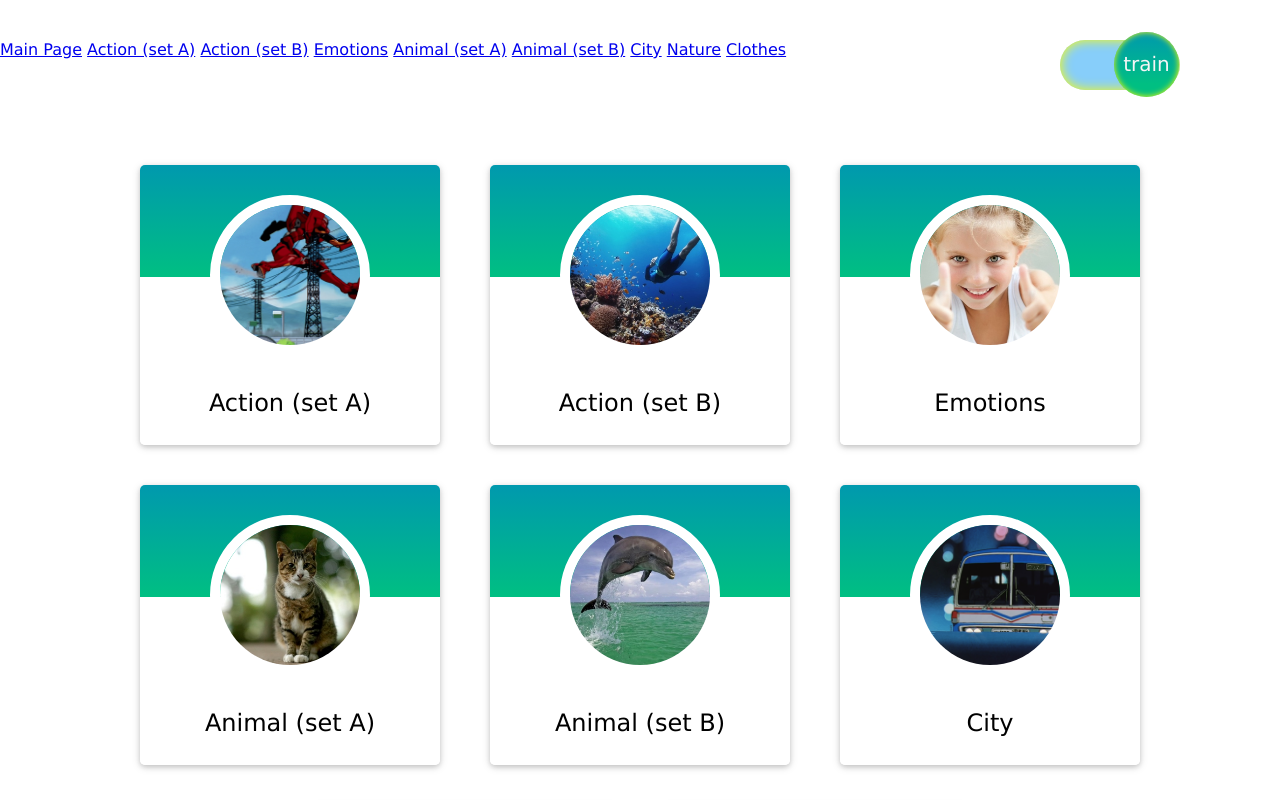
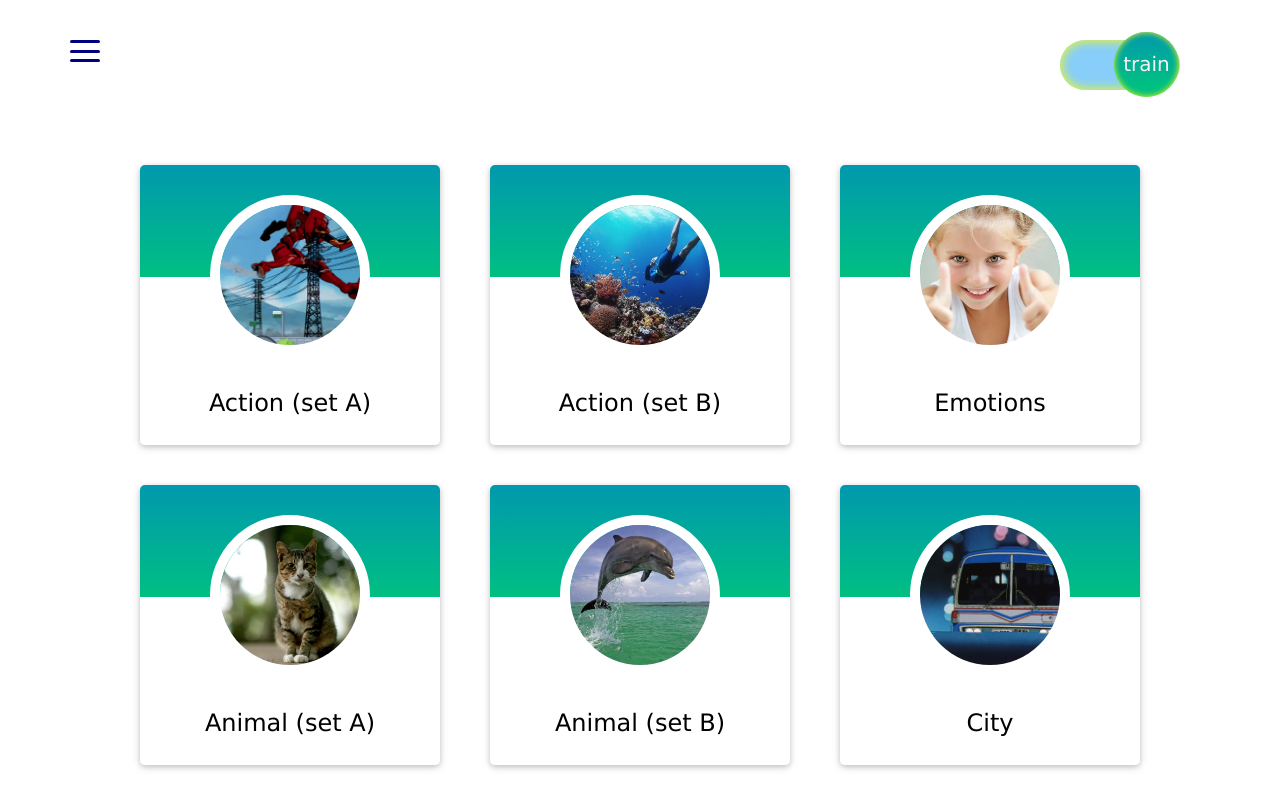
Before and after one commit to 22-22/speakit, a website built with webpack: page english-for-kids/index.html in a window 1280 px wide. Shown: the top 800 px of the page. Built offline with nearby package versions, Linux system fonts and the light colour scheme.

Commit message:
feat: add styles for burger menu

```diff
--- a/english-for-kids/src/style.css
+++ b/english-for-kids/src/style.css
@@ -67,6 +67,90 @@
     box-shadow: inset 0 0 6px 0 yellow;
 }
 
+/*******************BURGER******************/
+
+.burger {
+    position: relative;
+    width: 30px;
+    height: 22px;
+    margin-left: 70px;
+    z-index: 5;
+    cursor: pointer;
+    transition: transform 0.5s cubic-bezier(.77,.2,.05,1);
+}
+
+.burger__line,
+.burger::before,
+.burger::after {
+    content: "";
+    display: inline-block;
+    position: absolute;
+    background-color: navy;
+    border-radius: 5px;
+    width: 100%;
+    height: 3px;
+    left: 0;
+}
+
+.burger::before {
+    top: 0;
+}
+
+.burger::after {
+    bottom: 0;
+}
+
+.burger__line {
+    top: calc( 50% - 1.5px );
+}
+
+.burger-active {
+    transform: rotate(90deg);
+    transition: transform 0.5s cubic-bezier(.77,.2,.05,1);
+}
+
+.navigation {
+    position: relative;
+}
+
+.menu {
+    background: linear-gradient(40deg,#00bf82,#0099ae);
+    display: flex;
+    flex-direction: column;
+    box-sizing: border-box;
+    position: absolute;
+    width: 380px;
+    height: calc(100vh + 20px);
+    margin: -100px 0 0;
+    padding: 150px 50px 50px;
+    /* left: calc(675px - 50vw); */
+    /* background: linear-gradient(40deg,#ffd86f,#fc6262); */
+     list-style-type: none;
+    -webkit-font-smoothing: antialiased;
+     /* transform-origin: 0 0; */
+    transition: transform .5s cubic-bezier(.77,.2,.05,1);
+    transform: translate(-100%);
+    z-index: 2;
+}
+
+.menu-active {
+    transform: translate(0);
+}
+
+.menu__item {
+    padding: 10px 0;
+    font-size: 22px;
+    cursor: pointer;
+    text-decoration: none;
+    margin: 0 0 0 60px;
+    color: #fff;
+    min-width: 145px;
+    text-align: left;
+}
+
+.menu-item.active {
+    text-decoration: underline;
+}
 /*******************MAIN******************/
 
 .main-card {
@@ -108,9 +192,8 @@
 .card {
     display: flex;
     margin: 20px 25px;
-    border: 1px solid black;
     border-radius: 5px;
-    box-shadow: 0 1px 2px 0 rgba(0, 0, 0, .4);
+    box-shadow: 0 1px 7px 0 rgba(0, 0, 0, .4);
     transition: box-shadow .25s linear, transform .8s ;
     box-sizing: border-box;
     justify-content: flex-end;
```
